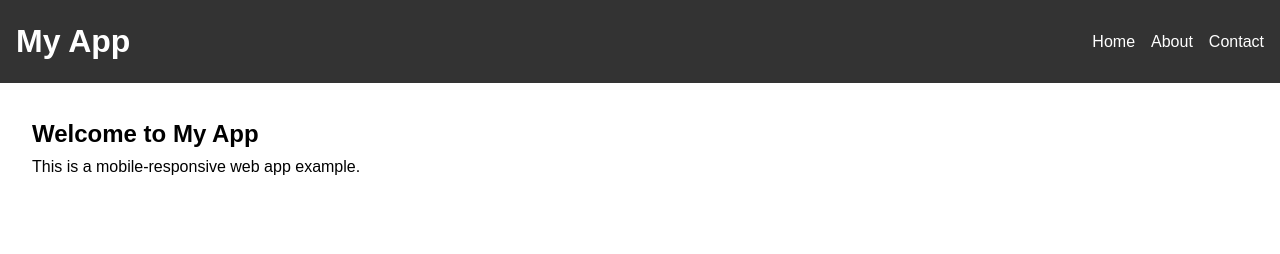
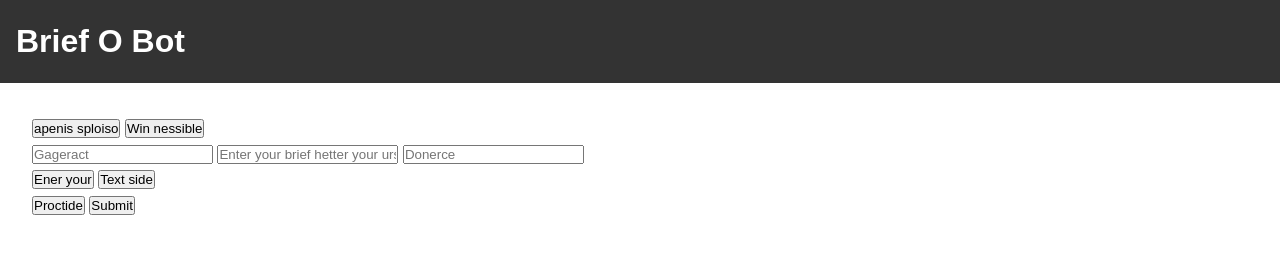
Before and after one commit to ricpeace/oliverbrief, a plain HTML site: page index.html in a window 1280 px wide. Drawn offline with Linux system fonts and the light colour scheme.

Commit message:
Update index.html

```diff
--- a/index.html
+++ b/index.html
@@ -3,29 +3,39 @@
 <head>
     <meta charset="UTF-8">
     <meta name="viewport" content="width=device-width, initial-scale=1.0">
-    <title>Mobile Responsive App</title>
+    <title>Brief O Bot</title>
     <link rel="stylesheet" href="styles.css">
 </head>
 <body>
-    <header>
-        <h1>My App</h1>
-        <nav>
-            <ul>
-                <li><a href="#home">Home</a></li>
-                <li><a href="#about">About</a></li>
-                <li><a href="#contact">Contact</a></li>
-            </ul>
-        </nav>
-        <button id="menu-toggle">☰</button>
-    </header>
+    <div class="phone-frame">
+        <header>
+            <h1>Brief O Bot</h1>
+            <div class="decorative-line"></div>
+        </header>
 
-    <main>
-        <section id="home">
-            <h2>Welcome to My App</h2>
-            <p>This is a mobile-responsive web app example.</p>
-        </section>
-    </main>
+        <main>
+            <div class="text-display"></div>
 
+            <div class="button-row">
+                <button class="outline-button">apenis sploiso</button>
+                <button class="outline-button">Win nessible</button>
+            </div>
+
+            <input type="text" placeholder="Gageract" class="input-field">
+            <input type="text" placeholder="Enter your brief hetter your urst here" class="input-field">
+            <input type="text" placeholder="Donerce" class="input-field">
+
+            <div class="button-row">
+                <button class="outline-button small">Ener your</button>
+                <button class="dark-button">Text side</button>
+            </div>
+
+            <div class="button-row">
+                <button class="outline-button small">Proctide</button>
+                <button class="submit-button">Submit</button>
+            </div>
+        </main>
+    </div>
     <script src="script.js"></script>
 </body>
 </html>
```
